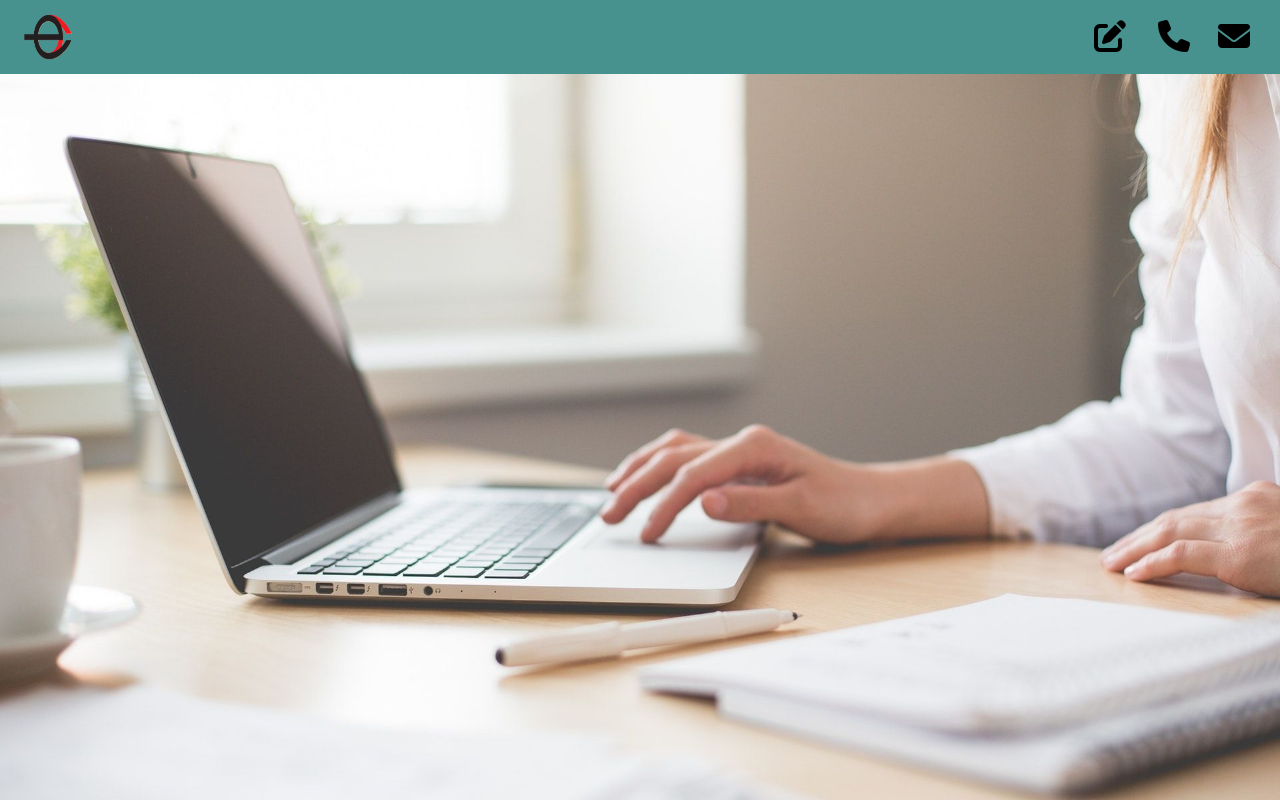
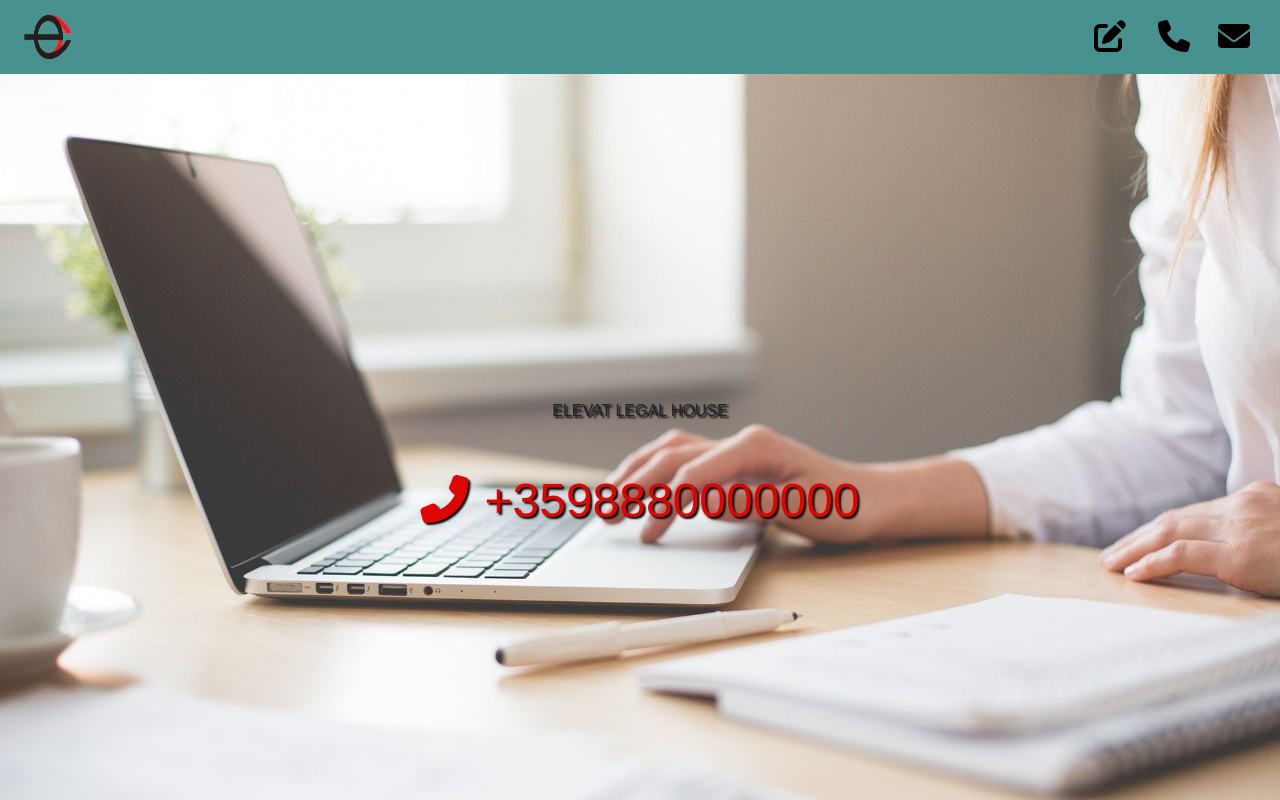
Before and after one commit to yo1010/elevat-website, a React (Create React App) app: page / in a window 1280 px wide. Shown: the top 800 px of the page. Built offline with nearby package versions, Linux system fonts and the light colour scheme.

Commit message:
more features

```diff
--- a/src/App.js
+++ b/src/App.js
@@ -5,7 +5,7 @@ import './App.css';
 import Navbar from './Navbar';
 import Intro from './Intro';
 import Info from './Info';
-import Card from './Card';
+import Cards from './Card';
 import ModalMail from './Modal';
 import ModalPhone from './ModalPhone';
 
@@ -48,7 +48,7 @@ class App extends Component {
           <Navbar modalCallback1={this.getModal} modalCallback2={this.getModalPhone}/>
           <Intro />
           <Info />
-          <Card />
+          <Cards />
           {this.state.modalOpenData == true &&
           <ModalMail />
           }
--- a/src/Card.js
+++ b/src/Card.js
@@ -1,7 +1,7 @@
 import React, { Component } from 'react';
 import styled from 'styled-components';
 
-export default class Card extends Component {
+export default class Cards extends Component {
     render() {
         return (
             <div className="row">
--- a/src/Intro.js
+++ b/src/Intro.js
@@ -6,6 +6,8 @@ export default class Intro extends Component {
     render() {
         return (
             <ImgWrapper className="img-container center">
+                <div className="centered"><h1>Elevat Legal House</h1></div>
+                <div className="under"><button><i className="fas fa-phone-alt"></i><span>+3598880000000</span></button></div>
                 <img src={img} alt="legal-office-work"
                 className="img-fluid max-width:100% height:auto"/>
             </ImgWrapper>
@@ -15,6 +17,84 @@ export default class Intro extends Component {
 
 
 const ImgWrapper = styled.div`
-
-
+    position:relative;
+    .centered{
+        position: absolute;
+        top: 40%;
+        left: 50%;
+        transform: translate(-50%, -50%);
+        text-align: center;
+        animation: text-move 2s;
+    }
+    .under{
+        position: absolute;
+        top: 50%;
+        left: 50%;
+        transform: translate(-50%, -50%);
+        text-align: center;
+        animation: text-move1 2s ease-in 2s;
+        animation: fade-in 2s ease-in 1s;
+        opacity: 0;
+        animation-fill-mode: forwards;
+    }
+    h1 {
+        color: var(--greenBlue);
+        text-shadow: 2px 2px 2px black;
+        text-transform: uppercase;
+        font-weight: 400;
+        animation: fade-in;
+        animation-duration: 2s;
+    }
+    span {
+        margin-left: 1rem;
+        color: var(--mainRed);
+        text-shadow: 2px 2px 2px black;
+    }
+    button {
+        padding: 0.5rem;
+        background: transparent;
+        border: none;
+        color: var(--mainRed);
+        text-shadow: 2px 2px 2px black;
+    }
+    button:hover {
+        color: var(--blueGreen);
+        text-shadow: 2px 2px 2px black;
+        animation: text-jump 0.2s;
+        animation-iteration-count: 3;
+        span {
+            color: var(--blueGreen);
+        }
+    }
+    @media (min-width: 768px) {
+        h1{
+            font-size:3rem;
+            animation: text-enlarge-lg 2s;
+        }
+        i{
+            font-size:3rem;
+        }
+        span {
+            font-size:3rem;
+        }
+    }
+    @media (max-width: 768px) {
+        h1{
+            font-size:1rem;
+            animation: text-enlarge-sm 2s;
+            font-size:1rem;
+        }
+        span {
+            font-size:1rem;
+        }
+    }
+    @keyframes fade-in { from { opacity:0; } to { opacity:1; } }
+    @keyframes text-enlarge-lg {from {font-size: 1rem;} to {font-size: 3rem;}}
+    @keyframes text-enlarge-sm {from {font-size: 0.5rem;} to {font-size: 1rem;}}
+    @keyframes text-move {from {top: 70%;} to {top:40%;}}
+    @keyframes text-move1 {from {top: 70%;} to {top:50%;}}
+    @keyframes text-jump {
+        from { transform: translate(0px, 0px); }
+        to { transform: translate(0px, -3px); }
+    }
 `
--- a/src/Navbar.js
+++ b/src/Navbar.js
@@ -102,6 +102,8 @@ const NavWrapper = styled.nav`
         color: black;
         font-weight: bold;
         outline: none;
+        animation: btn-show 3s;
+        animation-fill-mode: forwards;
     }
     .button:hover {
         animation: text-jump 0.2s;
@@ -111,10 +113,12 @@ const NavWrapper = styled.nav`
     }
     i {
         font-size: 2rem;
+        animation: i-big 3s;
     }
     .navbar-brand-img{
         width: 3rem;
         height: 3rem;
+        animation: img-big 3s;
     }
     &.static-top{
         background: var(--blueGreen-lessopacity) !important;
@@ -133,4 +137,13 @@ const NavWrapper = styled.nav`
             flex-direction: row !important;
         }
     }
+    @keyframes btn-show {
+        from {opacity: 0;} to {opacity: 1;}
+    }
+    @keyframes i-big {
+        from {font-size:3rem;} to {font-size:2rem;}
+    }
+    @keyframes img-big {
+        from {width:5rem; height:5rem;} to {width:3rem; height:3rem;}
+    }
 `
```
